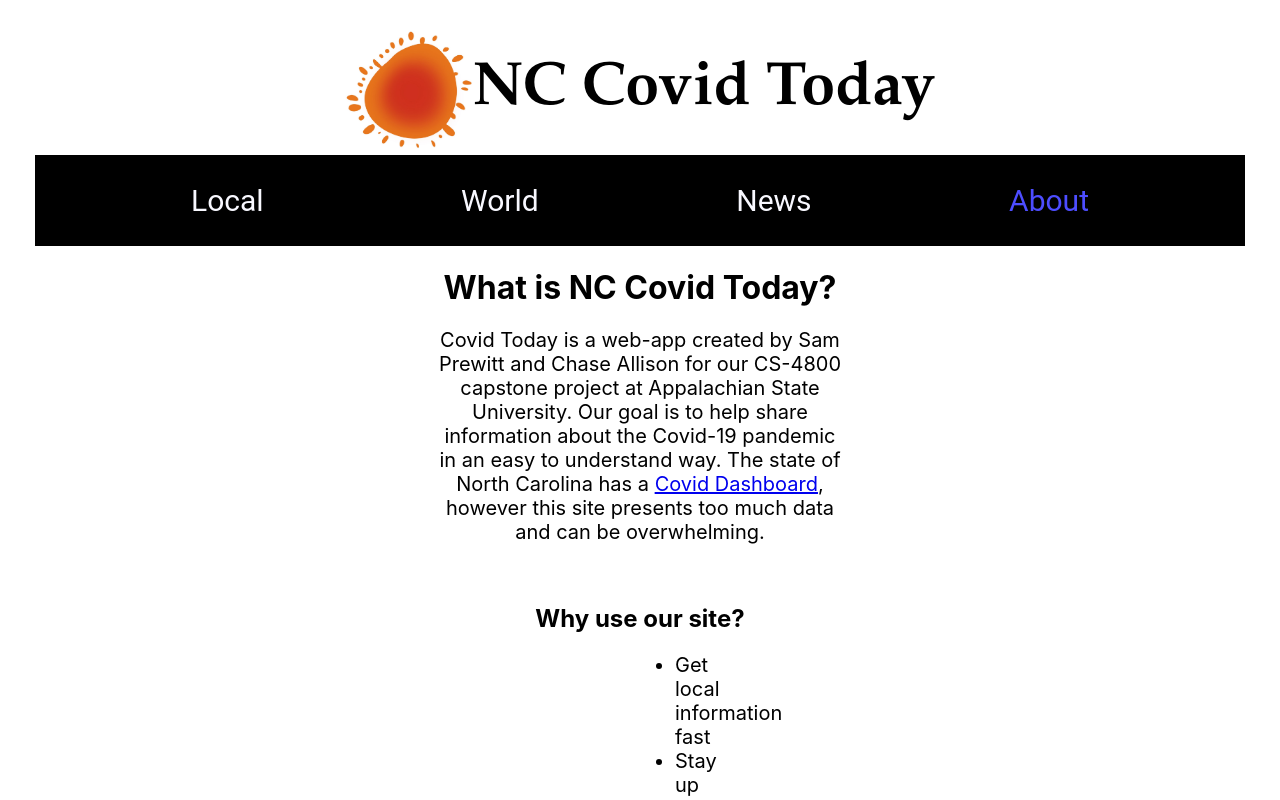
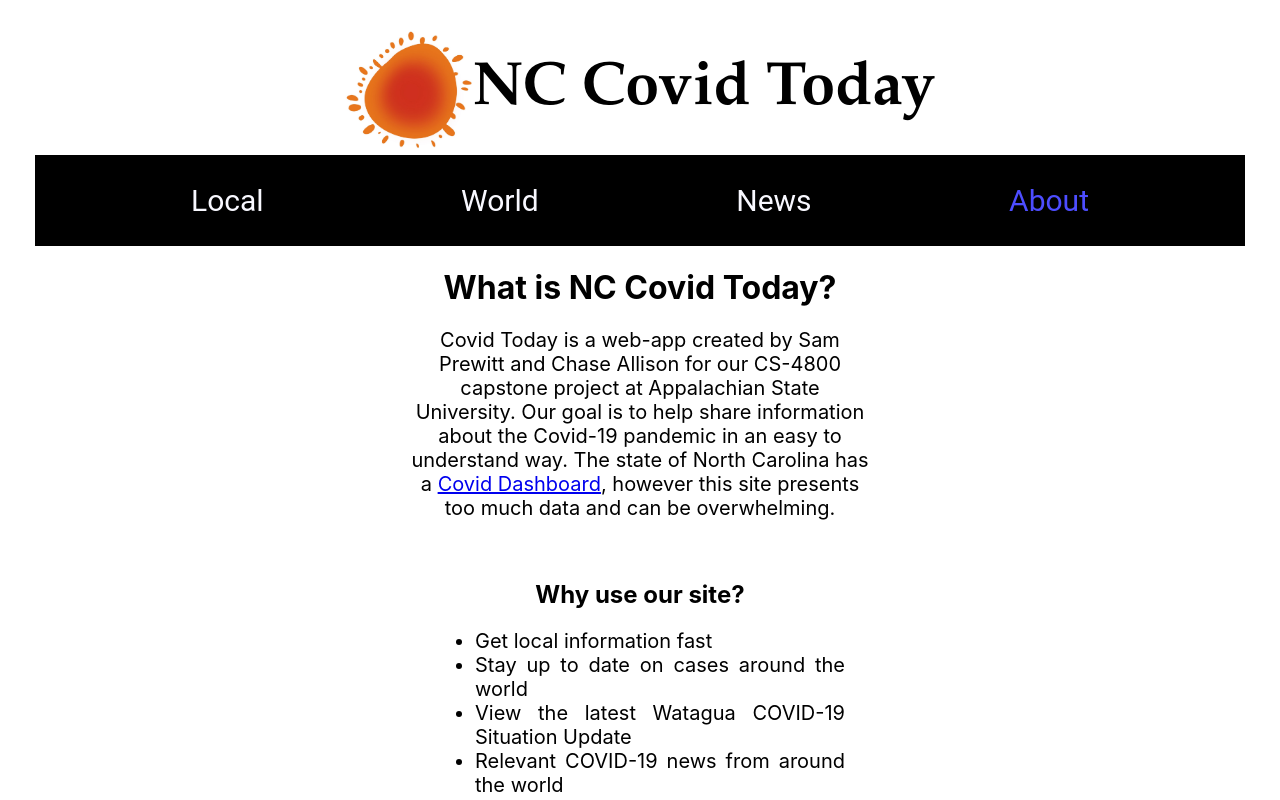
Before and after one commit to NC-Covid-Today/Covid-Today-WebApp, a React (Create React App) app: page /about in a window 1280 px wide. Shown: the top 800 px of the page. Built offline with nearby package versions, Linux system fonts and the light colour scheme.

Commit message:
CSS changes before presentation

```diff
--- a/src/App.css
+++ b/src/App.css
@@ -87,7 +87,7 @@ changed margin from 50->200
 p {
   color: black;
   font-size: 18px;
-  margin: 20px 500px 20px;
+  margin: 20px 400px 20px;
 
 }
 
@@ -97,7 +97,7 @@ NEWS/CONTACT
 p.news {
   color: black;
   font-size: 20px;
-  margin: 20px 500px 20px;
+  margin: 20px 400px 20px;
 
 }
 
@@ -118,14 +118,14 @@ ABOUT/SIGNUP
 p.about {
   color: black;
   font-size: 20px;
-  margin: 20px 400px 20px;
+  margin: 20px 375px 20px;
 }
 
 ul.about {
   text-align:justify;
   color: black;
   font-size: 20px;
-  margin: 20px 600px 20px;
+  margin: 20px 400px 20px;
 }
 
 /*
@@ -134,7 +134,7 @@ LOCAL/BLOGS
 p.local {
   color: black;
   font-size: 20px;
-  margin: 20px 400px 20px;
+  margin: 20px 350px 20px;
 }
 
 /*
--- a/src/pages/local.js
+++ b/src/pages/local.js
@@ -4,13 +4,13 @@ const Local = () => {
   const options = {
     hideTabs: false,
     hideToolbar: false,
-    width: 1050,
+    width: 975,
     height: 650
   };
   const options2 = {
     hideTabs: false,
     hideToolbar: false,
-    width: 1050,
+    width: 975,
     height: 850
   };
   return (
@@ -27,7 +27,7 @@ const Local = () => {
         North Carolina Covid-19 infections are going down! Mask mandates are ending and the world is starting to go back to “normal”.
         By clicking on the play button on the <em>Covid-19 Over the Past 180 days viz</em> you can see NC's infection rate for the past 180 days.
         Dark blue represents a low infection rate per county while dark red means there are lots of cases (107,105 at the peak).
-        Hovering over a county will display its specific cases (if reported).
+        Hovering over a county will display its specific cases.
       </p>
 
         <center>
@@ -47,9 +47,7 @@ const Local = () => {
 
         <br>
         </br>
-        <p class= "local">
-        ___________________________________________________________________________________
-        </p>
+
         <br>
         </br>
         <br>
```
